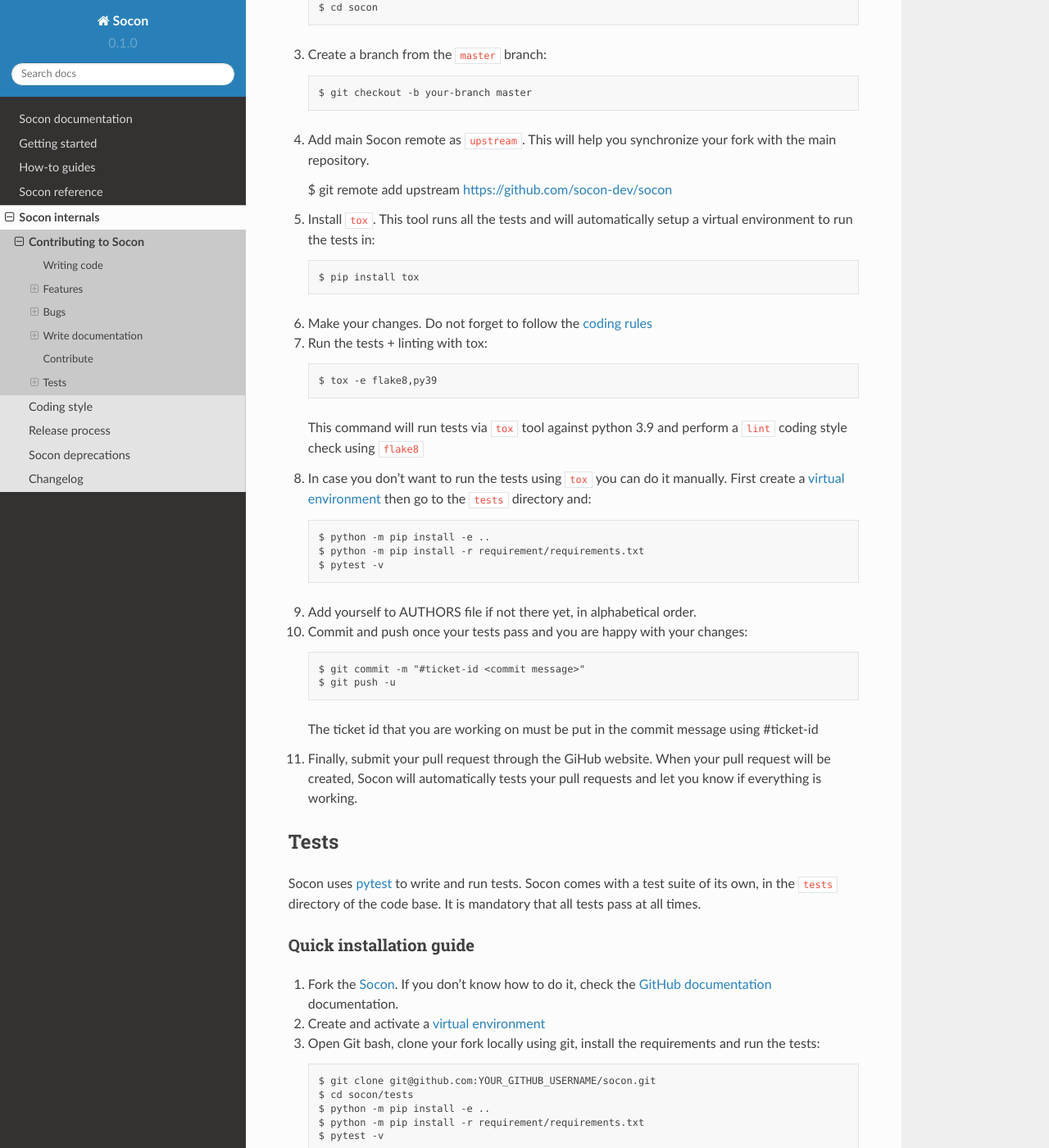
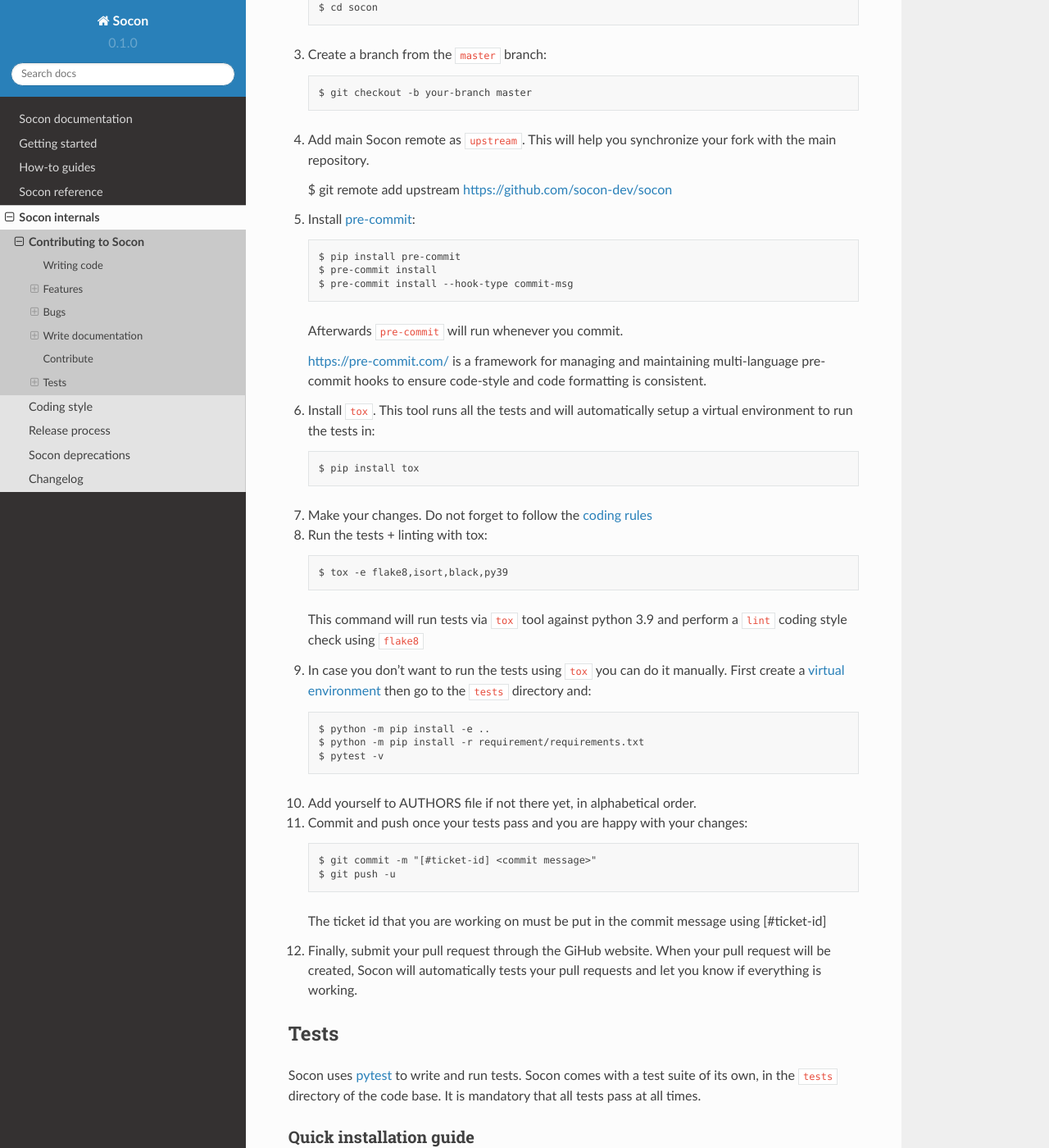
Before and after one commit to socon-dev/socon, a Sphinx documentation site: the page built from docs/internals/contributing.txt, in a window 1280 px wide and 1400 px high, scrolled down 3659 px. Shown: the whole window at 82% size. Built offline with Sphinx 7.4.7 and the Read the Docs theme 2.0.0, drawn with Linux system fonts in a browser that asks for light colours.

Commit message:
[#8] Add pre-commit and force update isort to fix an issue with pre-commit

```diff
--- a/CONTRIBUTING.rst
+++ b/CONTRIBUTING.rst
@@ -178,6 +178,17 @@
 
    $ git remote add upstream https://github.com/socon-dev/socon
 
+#. Install `pre-commit <https://pre-commit.com>`_::
+
+   $ pip install pre-commit
+   $ pre-commit install
+   $ pre-commit install --hook-type commit-msg
+
+   Afterwards ``pre-commit`` will run whenever you commit.
+
+   https://pre-commit.com/ is a framework for managing and maintaining multi-language
+   pre-commit hooks to ensure code-style and code formatting is consistent.
+
 #. Install ``tox``. This tool runs all the tests and will automatically
    setup a virtual environment to run the tests in::
 
@@ -187,7 +198,7 @@
 
 #. Run the tests + linting with tox::
 
-   $ tox -e flake8,py39
+   $ tox -e flake8,isort,black,py39
 
    This command will run tests via ``tox`` tool against python 3.9 and perform
    a ``lint`` coding style check using ``flake8``
@@ -204,11 +215,11 @@
 
 #. Commit and push once your tests pass and you are happy with your changes::
 
-      $ git commit -m "#ticket-id <commit message>"
+      $ git commit -m "[#ticket-id] <commit message>"
       $ git push -u
 
    The ticket id that you are working on must be put in the commit message
-   using #ticket-id
+   using [#ticket-id]
 
 #. Finally, submit your pull request through the GiHub website. When your
    pull request will be created, Socon will automatically tests your pull
```
Also changed, not shown: docs/internals/coding-style.txt (+14 -0 lines), .pre-commit-config.yaml (added), 1 other file.
